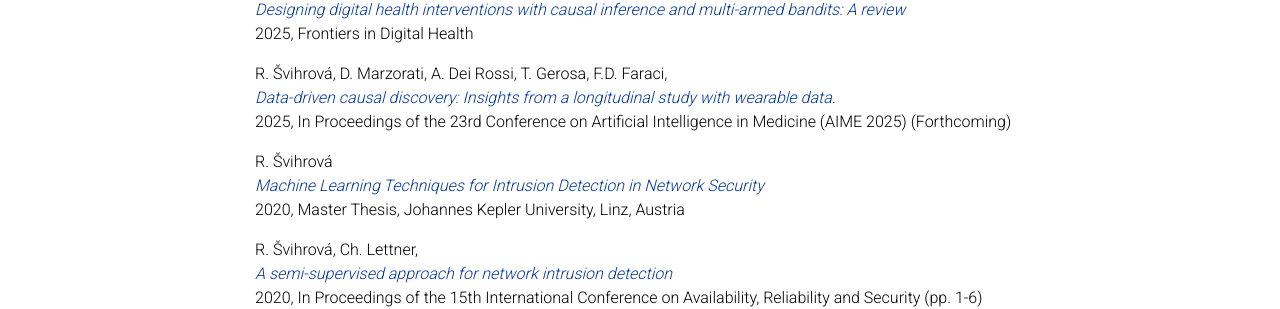
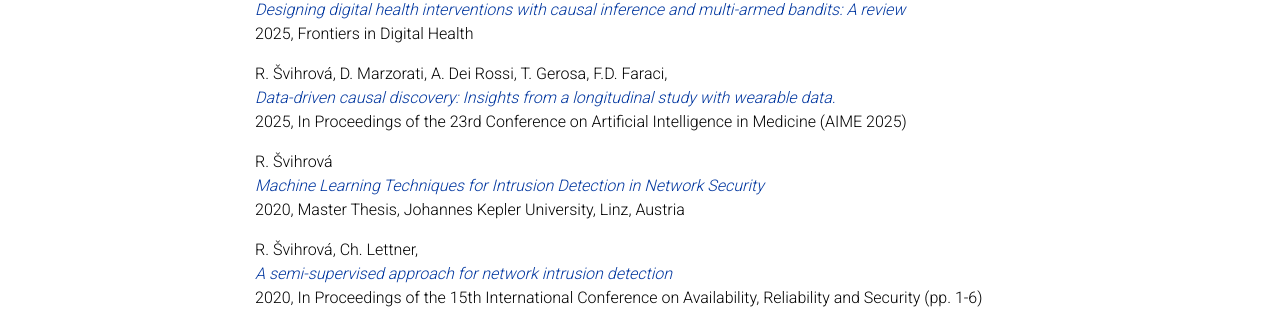
Before and after one commit to RadoslavaS/RadoslavaS.github.io, a Jekyll site: the page built from _pages/cv.md, in a window 1280 px wide and 900 px high, scrolled down 4131 px. Shown: the part 148-457 px from the top of the window. Built offline with Jekyll 4.4.1, drawn with Linux system fonts in a browser that asks for light colours; nearby versions of some CDN libraries; a style sheet for code colours, icons or effects is not loaded.

Commit message:
doi AIME

```diff
--- a/_pages/cv.md
+++ b/_pages/cv.md
@@ -225,7 +225,7 @@ nav: true
 
 R. Švihrová, A. Dei Rossi, D. Marzorati, A. Tzovara, F.D. Faraci, <br>*[Designing digital health interventions with causal inference and multi-armed bandits: A review](https://www.frontiersin.org/journals/digital-health/articles/10.3389/fdgth.2025.1435917)* <br> 2025, Frontiers in Digital Health
 
-R. Švihrová, D. Marzorati, A. Dei Rossi, T. Gerosa, F.D. Faraci, <br>*[Data-driven causal discovery: Insights from a longitudinal study with wearable data.](https://aime25.aimedicine.info/)* <br> 2025, In Proceedings of the 23rd Conference on Artificial Intelligence in Medicine (AIME 2025) (Forthcoming)
+R. Švihrová, D. Marzorati, A. Dei Rossi, T. Gerosa, F.D. Faraci, <br>*[Data-driven causal discovery: Insights from a longitudinal study with wearable data.](https://link.springer.com/chapter/10.1007/978-3-031-95841-0_75)* <br> 2025, In Proceedings of the 23rd Conference on Artificial Intelligence in Medicine (AIME 2025)
 
 R. Švihrová <br>
    *[Machine Learning Techniques for Intrusion Detection in Network Security](https://epub.jku.at/obvulihs/content/titleinfo/4928712)*<br> 2020, Master Thesis, Johannes Kepler University, Linz, Austria
```
